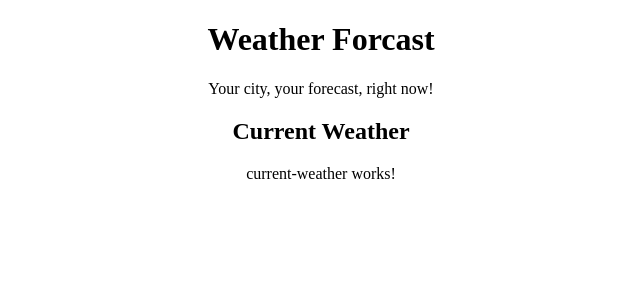
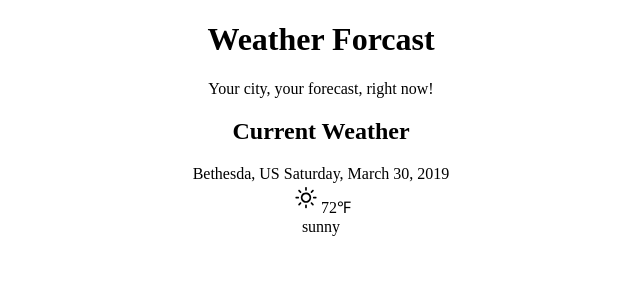
Before and after one commit to starrynights89/local-weather-app, an Angular app: page / in a window 1280 px wide. Shown: the top 300 px of the page, without its empty margins (319-959 px from the left). Built offline with nearby package versions, Linux system fonts and the light colour scheme.

Commit message:
finishing basic Angular Weather application

```diff
--- a/src/app/current-weather/current-weather.component.html
+++ b/src/app/current-weather/current-weather.component.html
@@ -1,3 +1,13 @@
-<p>
-  current-weather works!
-</p>
+<div>
+  <div>
+    <span>{{current.city}}, {{current.country}}</span>
+    <span>{{current.date | date:'fullDate'}}</span>
+  </div>
+  <div>
+    <img [src]='current.image'>
+    <span>{{current.temperature | number:'1.0-0'}}℉</span>
+  </div>
+  <div>
+    {{current.description}}
+  </div>
+</div>
--- a/src/app/current-weather/current-weather.component.ts
+++ b/src/app/current-weather/current-weather.component.ts
@@ -1,18 +1,24 @@
 import { Component, OnInit } from '@angular/core'
+import { ICurrentWeather } from '../interfaces'
 
 @Component({
   selector: 'app-current-weather',
+  templateUrl: './current-weather.component.html',
   styleUrls: ['./current-weather.component.css'],
-  template: `
-  <p>
-    current-weather works!
-  </p>
-  `,
-  styles: ['']
 })
 export class CurrentWeatherComponent implements OnInit {
+  current: ICurrentWeather
 
-  constructor() { }
+  constructor() {
+    this.current = {
+      city: 'Bethesda',
+      country: 'US ',
+      date: new Date(),
+      image: 'assets/img/sunny.svg',
+      temperature: 72,
+      description: 'sunny',
+    } as ICurrentWeather
+   }
 
   ngOnInit() {
   }
--- /dev/null
+++ b/src/app/interfaces.ts
@@ -0,0 +1,8 @@
+export interface ICurrentWeather {
+  city: string
+  country: string
+  date: Date
+  image: string
+  temperature: number
+  description: string
+}
```
Also changed, not shown: src/assets/img/sunny.svg (added).
